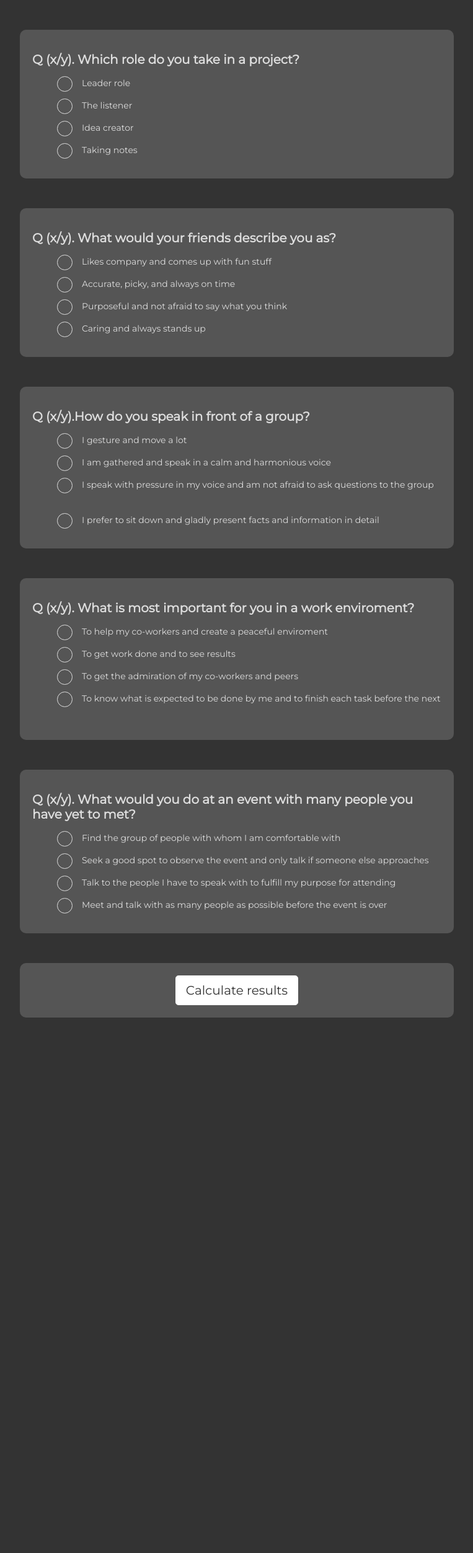
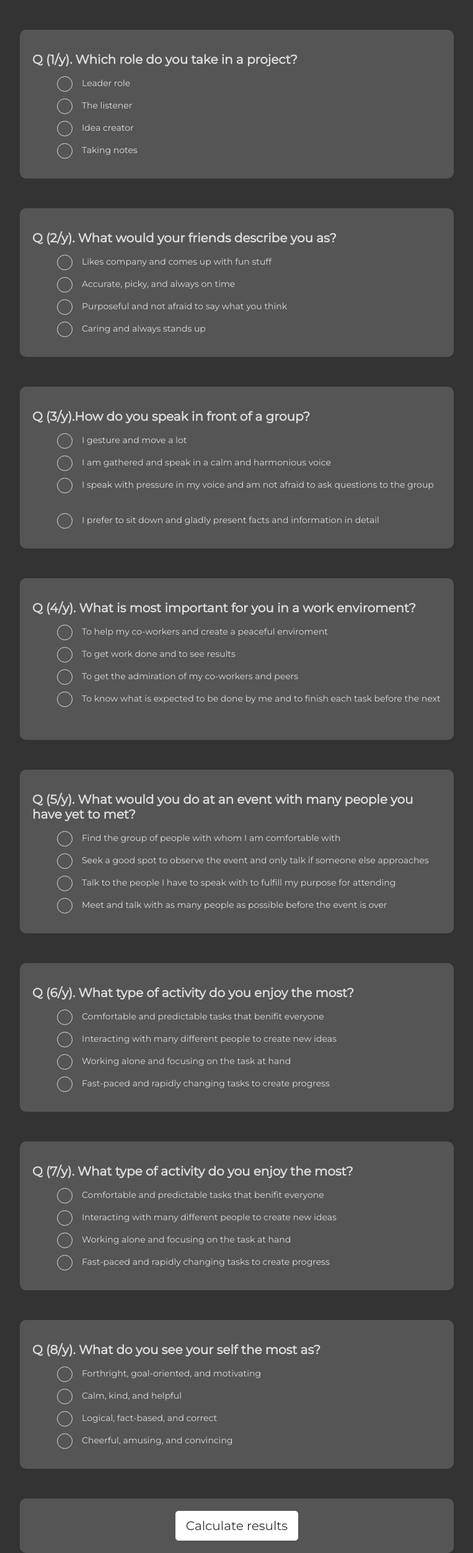
Before and after one commit to Adilius/four-color-test, a Flask app: page /quiz in a window 1280 px wide. Shown: the whole page at 62% size, without its empty margins (258-1021 px from the left). Before the commit the page ends 1642 px from the top, so only its background shows below. Run offline with Flask 2, Linux system fonts and the light colour scheme.

Commit message:
Added questions

```diff
--- a/app/prediction_engine/engine.py
+++ b/app/prediction_engine/engine.py
@@ -1,6 +1,15 @@
 import enum
 
 answersheet = [
+    {"1": "green", "2": "blue", "3": "red", "4": "yellow"},
+    {"1": "green", "2": "blue", "3": "red", "4": "yellow"},
+    {"1": "green", "2": "blue", "3": "red", "4": "yellow"},
+    {"1": "green", "2": "blue", "3": "red", "4": "yellow"},
+    {"1": "green", "2": "blue", "3": "red", "4": "yellow"},
+    {"1": "green", "2": "blue", "3": "red", "4": "yellow"},
+    {"1": "green", "2": "blue", "3": "red", "4": "yellow"},
+    {"1": "green", "2": "blue", "3": "red", "4": "yellow"},
+    {"1": "green", "2": "blue", "3": "red", "4": "yellow"},
     {"1": "green", "2": "blue", "3": "red", "4": "yellow"},
     {"1": "green", "2": "blue", "3": "red", "4": "yellow"},
     {"1": "green", "2": "blue", "3": "red", "4": "yellow"}
--- a/app/templates/quiz.html
+++ b/app/templates/quiz.html
@@ -8,7 +8,7 @@
 <form method="post">
 <div class="container my-5">
     <div class="ml-sm-5 pl-sm-5 my-2">
-        <div class="py-2 h5"><b>Q (x/y). Which role do you take in a project?</b></div>
+        <div class="py-2 h5"><b>Q (1/y). Which role do you take in a project?</b></div>
         <div class="ml-md-3 ml-sm-3 pl-md-5 pt-sm-0 pt-3 options">
             <label class="options">Leader role
                 <input type="radio" name="role" value="1"> <span class="checkmark"></span> </label>
@@ -23,7 +23,7 @@
 </div>
 <div class="container my-5">
     <div class="ml-sm-5 pl-sm-5 my-2">
-        <div class="py-2 h5"><b>Q (x/y). What would your friends describe you as?</b></div>
+        <div class="py-2 h5"><b>Q (2/y). What would your friends describe you as?</b></div>
         <div class="ml-md-3 ml-sm-3 pl-md-5 pt-sm-0 pt-3 options">
             <label class="options">Likes company and comes up with fun stuff
                 <input type="radio" name="friends" value="1"> <span class="checkmark"></span> </label>
@@ -38,7 +38,7 @@
 </div>
 <div class="container my-5">
     <div class="ml-sm-5 pl-sm-5 my-2">
-        <div class="py-2 h5"><b>Q (x/y).How do you speak in front of a group?</b></div>
+        <div class="py-2 h5"><b>Q (3/y).How do you speak in front of a group?</b></div>
         <div class="ml-md-3 ml-sm-3 pl-md-5 pt-sm-0 pt-3 options">
             <label class="options">I gesture and move a lot
                 <input type="radio" name="speak" value="1"> <span class="checkmark"></span> </label>
@@ -53,7 +53,7 @@
 </div>
 <div class="container my-5">
     <div class="ml-sm-5 pl-sm-5 my-2">
-        <div class="py-2 h5"><b>Q (x/y). What is most important for you in a work enviroment?</b></div>
+        <div class="py-2 h5"><b>Q (4/y). What is most important for you in a work enviroment?</b></div>
         <div class="ml-md-3 ml-sm-3 pl-md-5 pt-sm-0 pt-3 options">
             <label class="options">To help my co-workers and create a peaceful enviroment
                 <input type="radio" name="work" value="1"> <span class="checkmark"></span> </label>
@@ -69,16 +69,64 @@
 
 <div class="container my-5">
     <div class="ml-sm-5 pl-sm-5 my-2">
-        <div class="py-2 h5"><b>Q (x/y). What would you do at an event with many people you have yet to met?</b></div>
+        <div class="py-2 h5"><b>Q (5/y). What would you do at an event with many people you have yet to met?</b></div>
         <div class="ml-md-3 ml-sm-3 pl-md-5 pt-sm-0 pt-3 options">
             <label class="options">Find the group of people with whom I am comfortable with
-                <input type="radio" name="work" value="1"> <span class="checkmark"></span> </label>
+                <input type="radio" name="event" value="1"> <span class="checkmark"></span> </label>
             <label class="options">Seek a good spot to observe the event and only talk if someone else approaches
-                <input type="radio" name="work" value="2"> <span class="checkmark"></span> </label>
+                <input type="radio" name="event" value="2"> <span class="checkmark"></span> </label>
             <label class="options">Talk to the people I have to speak with to fulfill my purpose for attending
-                <input type="radio" name="work" value="3"> <span class="checkmark"></span> </label>
+                <input type="radio" name="event" value="3"> <span class="checkmark"></span> </label>
             <label class="options">Meet and talk with as many people as possible before the event is over
-                <input type="radio" name="work" value="4"> <span class="checkmark"></span> </label>
+                <input type="radio" name="event" value="4"> <span class="checkmark"></span> </label>
+        </div>
+    </div>
+</div>
+
+<div class="container my-5">
+    <div class="ml-sm-5 pl-sm-5 my-2">
+        <div class="py-2 h5"><b>Q (6/y). What type of activity do you enjoy the most?</b></div>
+        <div class="ml-md-3 ml-sm-3 pl-md-5 pt-sm-0 pt-3 options">
+            <label class="options">Comfortable and predictable tasks that benifit everyone
+                <input type="radio" name="activity" value="1"> <span class="checkmark"></span> </label>
+            <label class="options">Interacting with many different people to create new ideas
+                <input type="radio" name="activity" value="2"> <span class="checkmark"></span> </label>
+            <label class="options">Working alone and focusing on the task at hand
+                <input type="radio" name="activity" value="3"> <span class="checkmark"></span> </label>
+            <label class="options">Fast-paced and rapidly changing tasks to create progress
+                <input type="radio" name="activity" value="4"> <span class="checkmark"></span> </label>
+        </div>
+    </div>
+</div>
+
+<div class="container my-5">
+    <div class="ml-sm-5 pl-sm-5 my-2">
+        <div class="py-2 h5"><b>Q (7/y). What type of activity do you enjoy the most?</b></div>
+        <div class="ml-md-3 ml-sm-3 pl-md-5 pt-sm-0 pt-3 options">
+            <label class="options">Comfortable and predictable tasks that benifit everyone
+                <input type="radio" name="activity" value="1"> <span class="checkmark"></span> </label>
+            <label class="options">Interacting with many different people to create new ideas
+                <input type="radio" name="activity" value="2"> <span class="checkmark"></span> </label>
+            <label class="options">Working alone and focusing on the task at hand
+                <input type="radio" name="activity" value="3"> <span class="checkmark"></span> </label>
+            <label class="options">Fast-paced and rapidly changing tasks to create progress
+                <input type="radio" name="activity" value="4"> <span class="checkmark"></span> </label>
+        </div>
+    </div>
+</div>
+
+<div class="container my-5">
+    <div class="ml-sm-5 pl-sm-5 my-2">
+        <div class="py-2 h5"><b>Q (8/y). What do you see your self the most as?</b></div>
+        <div class="ml-md-3 ml-sm-3 pl-md-5 pt-sm-0 pt-3 options">
+            <label class="options">Forthright, goal-oriented, and motivating
+                <input type="radio" name="self" value="1"> <span class="checkmark"></span> </label>
+            <label class="options">Calm, kind, and helpful
+                <input type="radio" name="self" value="2"> <span class="checkmark"></span> </label>
+            <label class="options">Logical, fact-based, and correct
+                <input type="radio" name="self" value="3"> <span class="checkmark"></span> </label>
+            <label class="options">Cheerful, amusing, and convincing
+                <input type="radio" name="self" value="4"> <span class="checkmark"></span> </label>
         </div>
     </div>
 </div>
```
Also changed, not shown: app/app.db.
